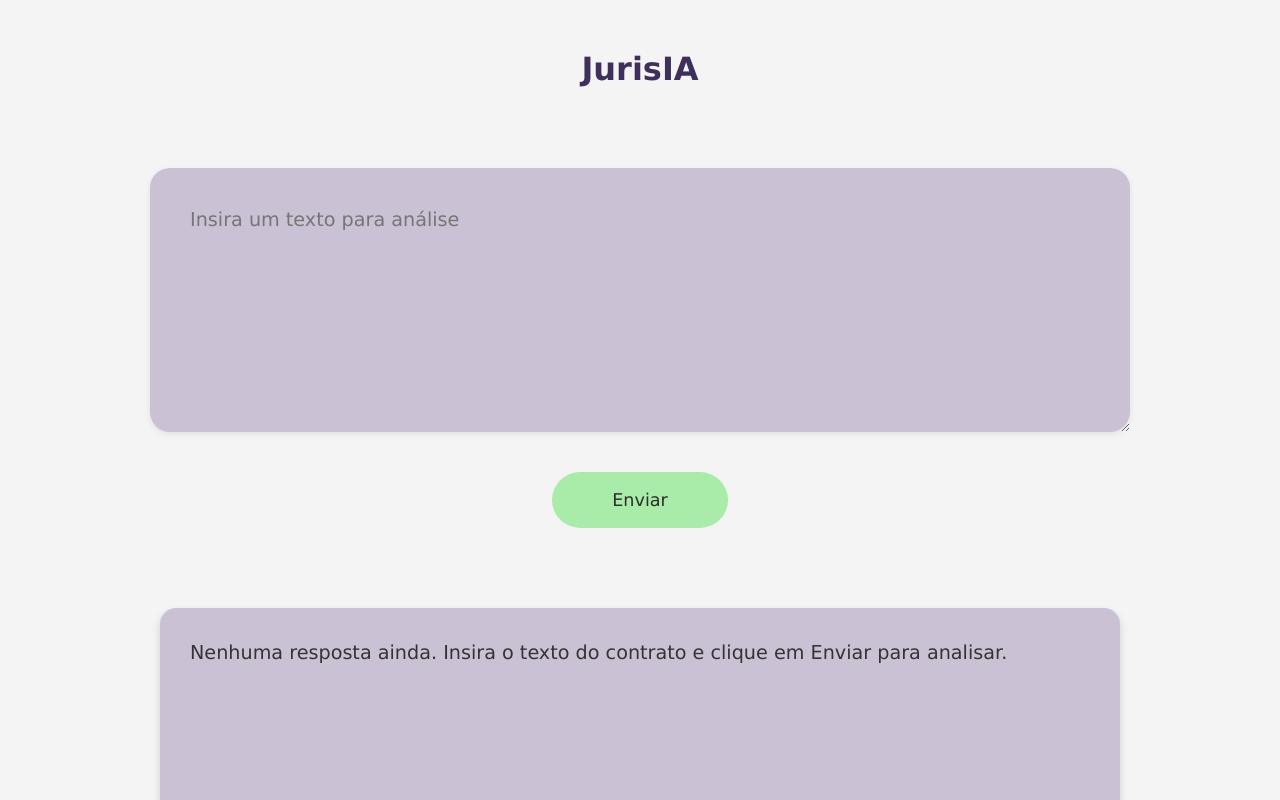
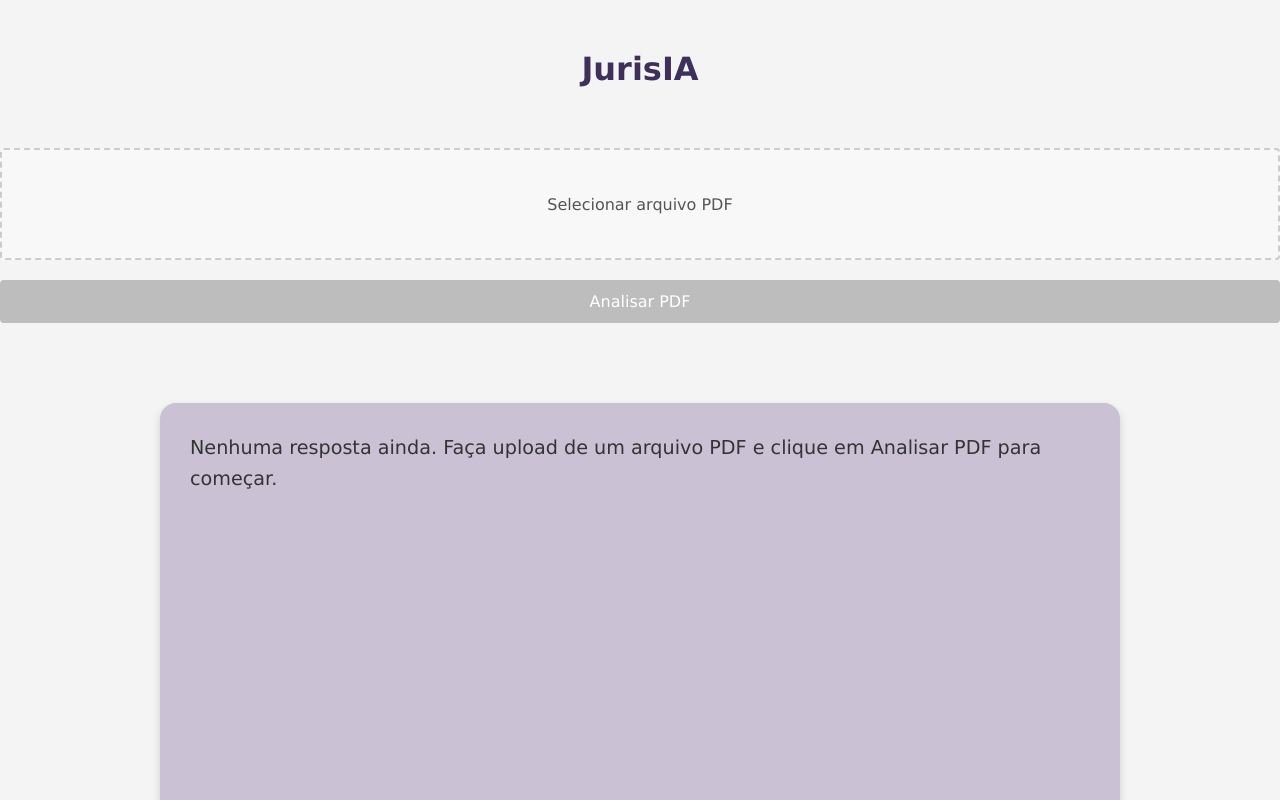
Before and after one commit to maax103/devs2blu-hackathon-2025, a React (Vite) app in the folder front/: page / in a window 1280 px wide. Shown: the top 800 px of the page. Built offline with nearby package versions, Linux system fonts and the light colour scheme.

Commit message:
mandar pdf

```diff
--- a/front/src/App.css
+++ b/front/src/App.css
@@ -243,3 +243,141 @@ button:hover {
     align-self: flex-start;
   }
 }
+
+/* Adicione estes estilos ao seu App.css */
+
+.file-upload-container {
+  width: 100%;
+  margin-bottom: 1rem;
+}
+
+.file-input-wrapper {
+  position: relative;
+  overflow: hidden;
+  display: inline-block;
+  width: 100%;
+}
+
+.file-input {
+  position: absolute;
+  left: 0;
+  top: 0;
+  opacity: 0;
+  width: 100%;
+  height: 100%;
+  cursor: pointer;
+}
+
+.file-label {
+  display: flex;
+  align-items: center;
+  justify-content: center;
+  border: 2px dashed #ccc;
+  border-radius: 4px;
+  background-color: #f8f8f8;
+  padding: 1.5rem;
+  text-align: center;
+  cursor: pointer;
+  transition: all 0.3s ease;
+  color: #555;
+  font-size: 1rem;
+  min-height: 60px;
+}
+
+.file-label:hover {
+  border-color: #1e88e5;
+  background-color: #e3f2fd;
+  color: #1e88e5;
+}
+
+.selected-file {
+  display: flex;
+  align-items: center;
+  justify-content: space-between;
+  margin-top: 0.5rem;
+  padding: 0.5rem 1rem;
+  background-color: #e3f2fd;
+  border-radius: 4px;
+  border-left: 3px solid #1e88e5;
+}
+
+.file-name {
+  font-size: 0.9rem;
+  color: #333;
+  overflow: hidden;
+  text-overflow: ellipsis;
+  white-space: nowrap;
+  flex: 1;
+}
+
+.remove-file {
+  background: none;
+  border: none;
+  color: #f44336;
+  cursor: pointer;
+  font-size: 1rem;
+  margin-left: 0.5rem;
+  padding: 0;
+}
+
+button {
+  display: block;
+  width: 100%;
+  padding: 0.75rem;
+  background-color: #1976d2;
+  color: white;
+  border: none;
+  border-radius: 4px;
+  font-size: 1rem;
+  cursor: pointer;
+  transition: background-color 0.3s;
+}
+
+button:hover {
+  background-color: #1565c0;
+}
+
+button:disabled {
+  background-color: #bdbdbd;
+  cursor: not-allowed;
+}
+
+button.loading {
+  background-color: #1976d2;
+  opacity: 0.8;
+  cursor: wait;
+}
+
+.error-message {
+  color: #f44336;
+  margin: 0.5rem 0;
+  padding: 0.5rem;
+  background-color: #ffebee;
+  border-radius: 4px;
+  border-left: 3px solid #f44336;
+  font-size: 0.9rem;
+}
+
+.loading-container {
+  display: flex;
+  flex-direction: column;
+  align-items: center;
+  justify-content: center;
+  padding: 2rem;
+  text-align: center;
+}
+
+.loader {
+  border: 4px solid #f3f3f3;
+  border-top: 4px solid #1976d2;
+  border-radius: 50%;
+  width: 40px;
+  height: 40px;
+  animation: spin 1s linear infinite;
+  margin-bottom: 1rem;
+}
+
+@keyframes spin {
+  0% { transform: rotate(0deg); }
+  100% { transform: rotate(360deg); }
+}
--- a/front/src/App.jsx
+++ b/front/src/App.jsx
@@ -2,31 +2,56 @@ import React, { useState } from "react";
 import "./App.css";
 
 function App() {
-  const [clausula, setClausula] = useState("");
+  const [file, setFile] = useState(null);
+  const [fileName, setFileName] = useState("");
+  const [isLoading, setIsLoading] = useState(false);
   const [resposta, setResposta] = useState(null);
+  const [error, setError] = useState("");
+
+  const handleFileChange = (e) => {
+    const selectedFile = e.target.files[0];
+    if (selectedFile && selectedFile.type === "application/pdf") {
+      setFile(selectedFile);
+      setFileName(selectedFile.name);
+      setError("");
+    } else if (selectedFile) {
+      setFile(null);
+      setFileName("");
+      setError("Por favor, selecione apenas arquivos PDF.");
+    }
+  };
 
   const handleSubmit = async () => {
-    const url = `http://${import.meta.env.VITE_SERVER_HOST}:${import.meta.env.VITE_SERVER_PORT}/ai`;
+    if (!file) {
+      setError("Por favor, selecione um arquivo PDF para análise.");
+      return;
+    }
+
+    setIsLoading(true);
+    setError("");
+
+    const formData = new FormData();
+    formData.append('file', file);
+
     try {
+      const url = `http://${import.meta.env.VITE_SERVER_HOST}:${import.meta.env.VITE_SERVER_PORT}/ai/pdf`;
       const response = await fetch(url, {
         method: "POST",
-        headers: {
-          "Content-Type": "application/json",
-        },
-        body: JSON.stringify({ clausula: clausula }),
+        body: formData,
       });
 
       if (!response.ok) {
-        throw new Error("Erro ao se comunicar com o servidor.");
+        throw new Error(`Erro ${response.status}: ${response.statusText}`);
       }
 
       const data = await response.json();
-
-
       setResposta(data.resultado || "Resposta recebida, mas vazia.");
     } catch (error) {
       console.error("Erro:", error);
-      setResposta("Ocorreu um erro ao enviar a cláusula.");
+      setError(`Ocorreu um erro ao enviar o PDF: ${error.message}`);
+      setResposta(null);
+    } finally {
+      setIsLoading(false);
     }
   };
 
@@ -119,21 +144,56 @@ function App() {
     <div className="container">
       <h1>JurisIA</h1>
 
-      <textarea
-        className="inputSubmit"
-        placeholder="Insira um texto para análise"
-        value={clausula}
-        onChange={(e) => setClausula(e.target.value)}
-        rows={8}
-      />
+      <div className="file-upload-container">
+        <div className="file-input-wrapper">
+          <input
+            type="file"
+            accept=".pdf"
+            id="pdf-file"
+            className="file-input"
+            onChange={handleFileChange}
+          />
+          <label htmlFor="pdf-file" className="file-label">
+            {fileName ? fileName : "Selecionar arquivo PDF"}
+          </label>
+        </div>
+        {fileName && (
+          <div className="selected-file">
+            <span className="file-name">{fileName}</span>
+            <button
+              className="remove-file"
+              onClick={() => {
+                setFile(null);
+                setFileName("");
+              }}
+            >
+              ✕
+            </button>
+          </div>
+        )}
+      </div>
 
-      <button type="button" onClick={handleSubmit}>Enviar</button>
+      {error && <div className="error-message">{error}</div>}
+
+      <button
+        type="button"
+        onClick={handleSubmit}
+        disabled={isLoading || !file}
+        className={isLoading ? "loading" : ""}
+      >
+        {isLoading ? "Analisando..." : "Analisar PDF"}
+      </button>
 
       <div className="resultado">
-        {resposta ? (
+        {isLoading ? (
+          <div className="loading-container">
+            <div className="loader"></div>
+            <p>Analisando documento PDF...</p>
+          </div>
+        ) : resposta ? (
           <AnalysisResult data={resposta} />
         ) : (
-          <p className="empty-result">Nenhuma resposta ainda. Insira o texto do contrato e clique em Enviar para analisar.</p>
+          <p className="empty-result">Nenhuma resposta ainda. Faça upload de um arquivo PDF e clique em Analisar PDF para começar.</p>
         )}
       </div>
     </div>
```
